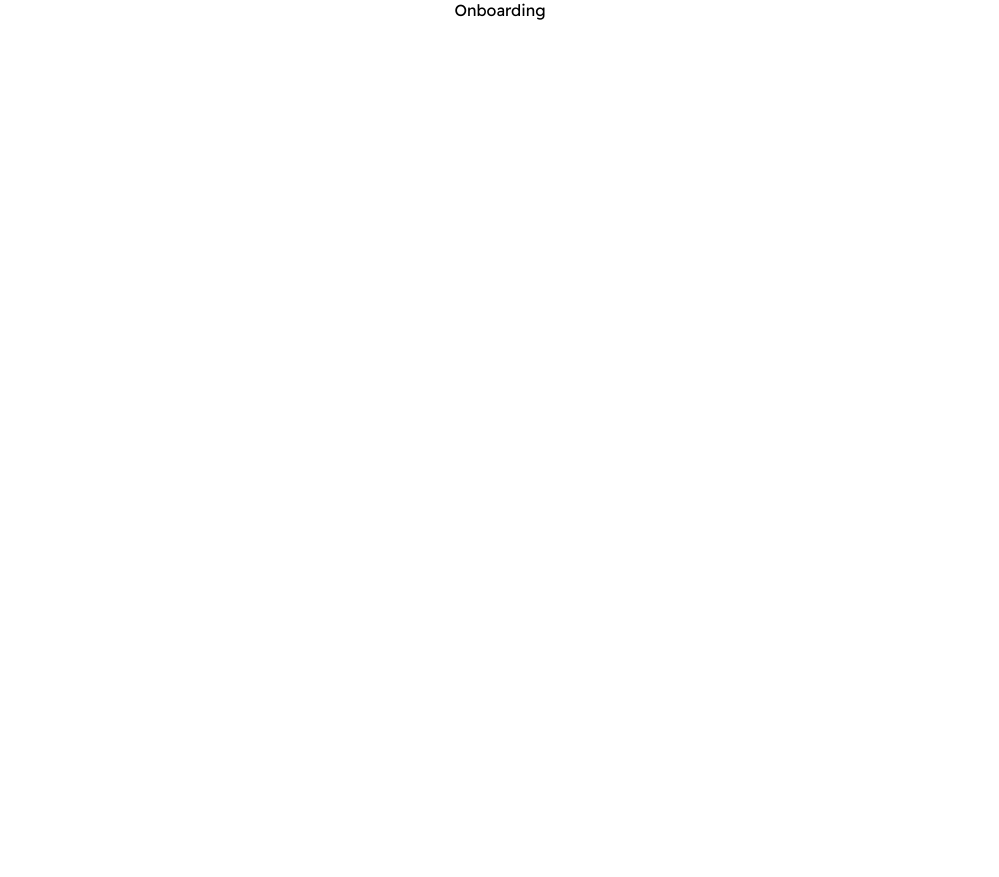
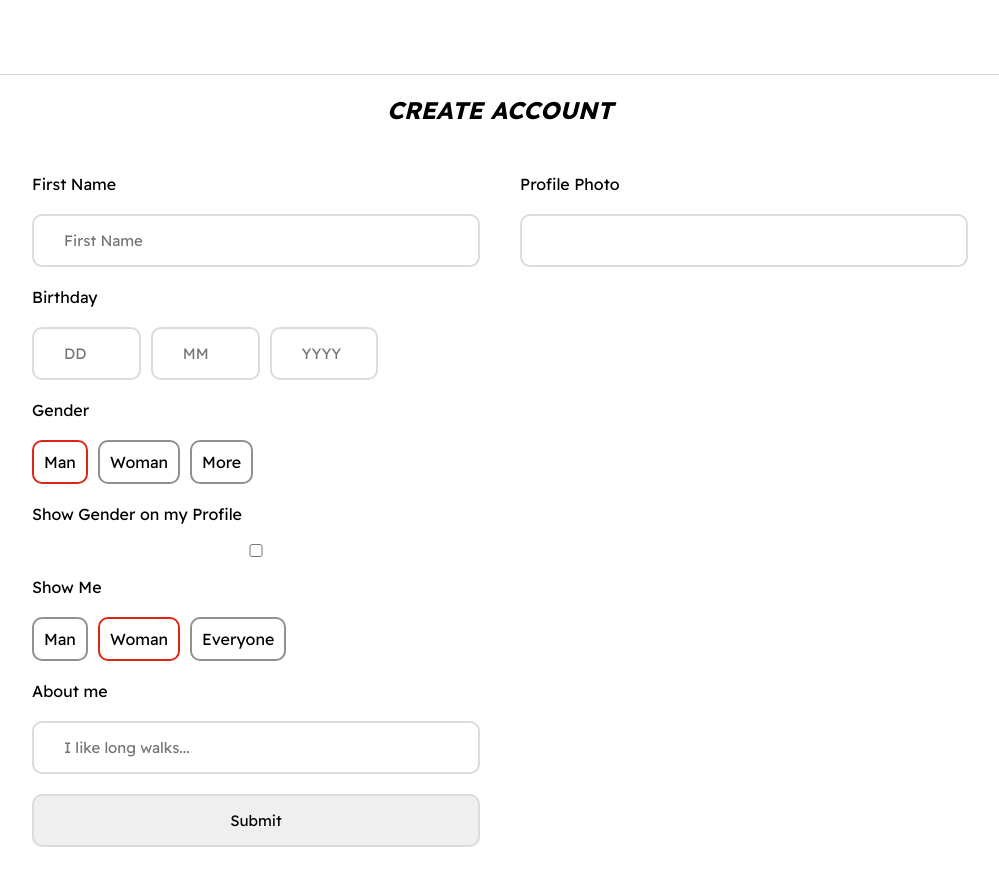
Before and after one commit to neelabh04/tinder-clone-app, a React (Create React App) app: page /onboarding in a window 1280 px wide. Shown: the whole page, without its empty margins (140-1139 px from the left). Before the commit the page ends 800 px from the top, so only its background shows below. Built offline with nearby package versions, Linux system fonts and the light colour scheme.

Commit message:
Onboarding UI

```diff
--- a/src/components/Nav.js
+++ b/src/components/Nav.js
@@ -1,11 +1,14 @@
 import whiteLogo from '../images/tinder_logo_white.png'
 import colorLogo from '../images/tinder_logo_white.png'
 
-const Nav = ({ minimal, authToken, setShowModal, showModal, setIsSignUp }) => {
+const Nav = ({ minimal, setShowModal, showModal, setIsSignUp }) => {
     const handleClick = () => {
         setShowModal(true)
         setIsSignUp(false)
     }
+
+    const authToken = false
+
     return (
         <nav>
             <div className="logo-container">
--- a/src/index.css
+++ b/src/index.css
@@ -130,3 +130,81 @@
     margin: 8px;
     font-size: 17px;
 }
+
+
+/* ------- Onboarding Page --------- */
+.onboarding {
+    border-top: solid 1px rgb(213, 213, 213);
+}
+
+.onboarding form {
+    display: flex;
+    justify-content: center;
+}
+
+.onboarding form section {
+    display: flex;
+    flex-direction: column;
+    padding: 20px;
+    width: 35%;
+    text-align: start;
+}
+
+.onboarding form input {
+    padding: 15px 30px;
+    margin: 10px 0;
+    font-size: 15px;
+    border: solid 2px rgb(219, 219, 219);
+    border-radius: 10px;
+}
+
+.onboarding form label {
+    margin: 10px 0;
+}
+
+.onboarding form .multiple-input-container {
+    display: flex;
+    flex-direction: row;
+}
+
+.onboarding form input::-webkit-outer-spin-button,
+.onboarding form input::-webkit-inner-spin-button {
+    -webkit-appearance: none;
+    margin: 0;
+}
+
+.onboarding form .multiple-input-container input {
+    margin-right: 10px;
+}
+
+.onboarding form .multiple-input-container label {
+    padding: 10px;
+    border: solid 2px rgb(144, 144, 144);
+    border-radius: 10px;
+    transition: all 0.3s;
+    margin-right: 10px;
+}
+
+.onboarding form input[type=radio] {
+    display: none;
+}
+
+.onboarding form input[type=number] {
+    width: 10%;
+}
+
+.onboarding form input[type=radio]:checked + label {
+    border: solid 2px rgb(221, 39, 22);
+}
+
+.onboarding form input[type=submit]:hover {
+    background-color: rgb(235, 235, 235);
+}
+
+.onboarding form input[type=submit]:active {
+    background-color: rgb(226, 115, 115);
+}
+
+.onboarding form .photo-container img {
+    width: 100%
+}
--- a/src/pages/Home.js
+++ b/src/pages/Home.js
@@ -18,7 +18,6 @@
     <div className="overlay">
       <Nav
         minimal={false}
-        authToken={authToken}
         setShowModal={setShowModal}
         showModal={showModal}
         setIsSignUp={setIsSignUp}
--- a/src/pages/Onboarding.js
+++ b/src/pages/Onboarding.js
@@ -1,7 +1,204 @@
+import Nav from '../components/Nav'
+import {useState} from 'react'
+
 const Onboarding = () => {
+    const [formData, setFormData] = useState({
+        user_id: "",
+        first_name: "",
+        dob_day: "",
+        dob_month: "",
+        dob_year: "",
+        show_gender: false,
+        gender_identity: "man",
+        gender_interest: "woman",
+        url: "",
+        about: "",
+        matches: []
+
+    })
+
+
+    const handleSubmit = async (e) => {
+
+    }
+
+    const handleChange = (e) => {
+        console.log('e', e)
+        const value = e.target.type === "checkbox" ? e.target.checked : e.target.value
+        const name = e.target.name
+
+        setFormData((prevState) => ({
+            ...prevState,
+            [name]: value
+        }))
+    }
+
     return (
-        <div> Onboarding </div>
+        <>
+            <Nav
+                minimal={true}
+                setShowModal={() => {
+                }}
+                showModal={false}
+            />
+
+            <div className="onboarding">
+                <h2>CREATE ACCOUNT</h2>
+
+                <form onSubmit={handleSubmit}>
+                    <section>
+                        <label htmlFor="first_name">First Name</label>
+                        <input
+                            id="first_name"
+                            type='text'
+                            name="first_name"
+                            placeholder="First Name"
+                            required={true}
+                            value={formData.first_name}
+                            onChange={handleChange}
+                        />
+
+                        <label>Birthday</label>
+                        <div className="multiple-input-container">
+                            <input
+                                id="dob_day"
+                                type="number"
+                                name="dob_day"
+                                placeholder="DD"
+                                required={true}
+                                value={formData.dob_day}
+                                onChange={handleChange}
+                            />
+
+                            <input
+                                id="dob_month"
+                                type="number"
+                                name="dob_month"
+                                placeholder="MM"
+                                required={true}
+                                value={formData.dob_month}
+                                onChange={handleChange}
+                            />
+
+                            <input
+                                id="dob_year"
+                                type="number"
+                                name="dob_year"
+                                placeholder="YYYY"
+                                required={true}
+                                value={formData.dob_year}
+                                onChange={handleChange}
+                            />
+                        </div>
+
+                        <label>Gender</label>
+                        <div className="multiple-input-container">
+                            <input
+                                id="man-gender-identity"
+                                type="radio"
+                                name="gender_identity"
+                                value="man"
+                                onChange={handleChange}
+                                checked={formData.gender_identity === "man"}
+                            />
+                            <label htmlFor="man-gender-identity">Man</label>
+                            <input
+                                id="woman-gender-identity"
+                                type="radio"
+                                name="gender_identity"
+                                value="woman"
+                                onChange={handleChange}
+                                checked={formData.gender_identity === "woman"}
+                            />
+                            <label htmlFor="woman-gender-identity">Woman</label>
+                            <input
+                                id="more-gender-identity"
+                                type="radio"
+                                name="gender_identity"
+                                value="more"
+                                onChange={handleChange}
+                                checked={formData.gender_identity === "more"}
+                            />
+                            <label htmlFor="more-gender-identity">More</label>
+                        </div>
+
+                        <label htmlFor="show-gender">Show Gender on my Profile</label>
+
+                        <input
+                            id="show-gender"
+                            type="checkbox"
+                            name="show_gender"
+                            onChange={handleChange}
+                            checked={formData.show_gender}
+                        />
+
+                        <label>Show Me</label>
+
+                        <div className="multiple-input-container">
+                            <input
+                                id="man-gender-interest"
+                                type="radio"
+                                name="gender_interest"
+                                value="man"
+                                onChange={handleChange}
+                                checked={formData.gender_interest === "man"}
+                            />
+                            <label htmlFor="man-gender-interest">Man</label>
+                            <input
+                                id="woman-gender-interest"
+                                type="radio"
+                                name="gender_interest"
+                                value="woman"
+                                onChange={handleChange}
+                                checked={formData.gender_interest === "woman"}
+                            />
+                            <label htmlFor="woman-gender-interest">Woman</label>
+                            <input
+                                id="everyone-gender-interest"
+                                type="radio"
+                                name="gender_interest"
+                                value="everyone"
+                                onChange={handleChange}
+                                checked={formData.gender_interest === "everyone"}
+                            />
+                            <label htmlFor="everyone-gender-interest">Everyone</label>
+
+                        </div>
+
+                        <label htmlFor="about">About me</label>
+                        <input
+                            id="about"
+                            type="text"
+                            name="about"
+                            required={true}
+                            placeholder="I like long walks..."
+                            value={formData.about}
+                            onChange={handleChange}
+                        />
+
+                        <input type="submit"/>
+                    </section>
+
+                    <section>
+
+                        <label htmlFor="url">Profile Photo</label>
+                        <input
+                            type="url"
+                            name="url"
+                            id="url"
+                            onChange={handleChange}
+                            required={true}
+                        />
+                        <div className="photo-container">
+                            {formData.url && <img src={formData.url} alt="profile pic preview"/>}
+                        </div>
+
+
+                    </section>
+
+                </form>
+            </div>
+        </>
     )
 }
-
 export default Onboarding
```
